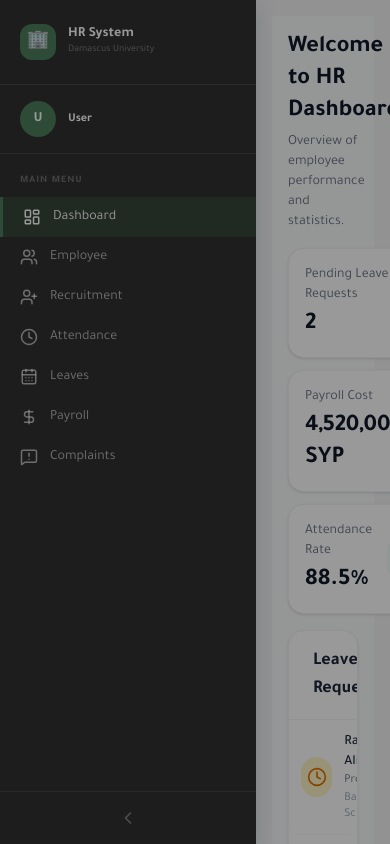
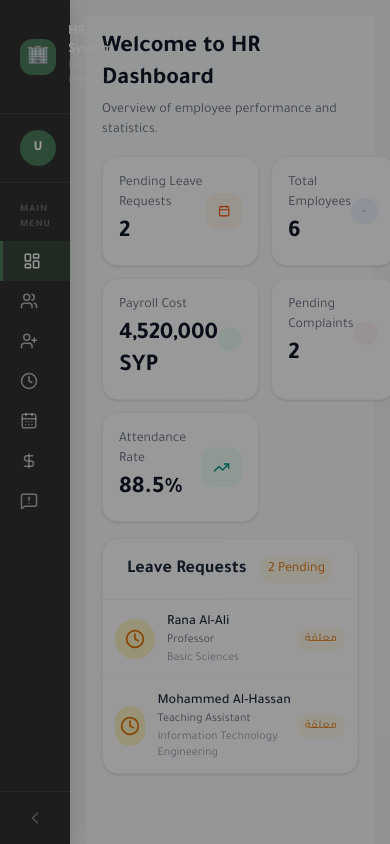
Before and after one commit to sanam2025/HR-system-, a React (Vite) app: page /Hr in a window 390 px wide. Built offline with nearby package versions, Linux system fonts and the light colour scheme.

Commit message:
edit responseve

```diff
--- a/src/core/modules/HR/Components/Special_Components/JobPostingForm.tsx
+++ b/src/core/modules/HR/Components/Special_Components/JobPostingForm.tsx
@@ -1,7 +1,15 @@
 // core/modules/HR/Components/Special_Components/JobPostingForm.tsx
 import React, { useState } from "react";
-import { X, Briefcase, Building2, Users, User, AlertCircle, Send } from "lucide-react";
-import type{ JobPostingData } from "../../types/recruitment.types";
+import {
+  X,
+  Briefcase,
+  Building2,
+  Users,
+  User,
+  AlertCircle,
+  Send,
+} from "lucide-react";
+import type { JobPostingData } from "../../types/recruitment.types";
 
 interface JobPostingFormProps {
   isOpen: boolean;
@@ -24,7 +32,11 @@ const priorities = [
   { value: "low" as const, label: "Low", color: "text-green-600" },
 ];
 
-export const JobPostingForm: React.FC<JobPostingFormProps> = ({ isOpen, onClose, onSubmit }) => {
+export const JobPostingForm: React.FC<JobPostingFormProps> = ({
+  isOpen,
+  onClose,
+  onSubmit,
+}) => {
   const [formData, setFormData] = useState<JobPostingData>({
     jobTitle: "",
     department: "",
@@ -36,9 +48,13 @@ export const JobPostingForm: React.FC<JobPostingFormProps> = ({ isOpen, onClose,
     deadline: "",
   });
 
-  const handleChange = (e: React.ChangeEvent<HTMLInputElement | HTMLSelectElement | HTMLTextAreaElement>) => {
+  const handleChange = (
+    e: React.ChangeEvent<
+      HTMLInputElement | HTMLSelectElement | HTMLTextAreaElement
+    >,
+  ) => {
     const { name, value } = e.target;
-    setFormData(prev => ({ ...prev, [name]: value }));
+    setFormData((prev) => ({ ...prev, [name]: value }));
   };
 
   const handleSubmit = (e: React.FormEvent) => {
@@ -59,13 +75,18 @@ export const JobPostingForm: React.FC<JobPostingFormProps> = ({ isOpen, onClose,
   if (!isOpen) return null;
 
   return (
-    <div className="fixed inset-0 bg-black/50 flex items-center justify-center z-50 p-4" dir="ltr">
+    <div
+      className="fixed inset-0 bg-black/50 flex items-center justify-center z-50 p-4"
+      dir="ltr"
+    >
       <div className="bg-white rounded-2xl shadow-xl w-full max-w-2xl max-h-[90vh] overflow-y-auto">
         {/* Header */}
-        <div className="sticky top-0 bg-white border-b border-gray-100 px-6 py-4 flex justify-between items-center">
+        <div className="sticky top-0 bg-white z-40 border-b border-gray-100 px-6 py-4 flex justify-between items-center">
           <div className="flex items-center gap-2">
             <Briefcase className="w-5 h-5 text-blue-600" />
-            <h2 className="text-xl font-semibold text-gray-800">Post New Job Opening</h2>
+            <h2 className="text-xl font-semibold text-gray-800">
+              Post New Job Opening
+            </h2>
           </div>
           <button
             onClick={onClose}
@@ -111,8 +132,10 @@ export const JobPostingForm: React.FC<JobPostingFormProps> = ({ isOpen, onClose,
                 className="w-full pl-10 pr-4 py-2 border border-gray-200 rounded-lg focus:ring-2 focus:ring-blue-500 focus:border-blue-500 outline-none appearance-none bg-white"
               >
                 <option value="">Select Department</option>
-                {departments.map(dept => (
-                  <option key={dept} value={dept}>{dept}</option>
+                {departments.map((dept) => (
+                  <option key={dept} value={dept}>
+                    {dept}
+                  </option>
                 ))}
               </select>
             </div>
@@ -149,8 +172,10 @@ export const JobPostingForm: React.FC<JobPostingFormProps> = ({ isOpen, onClose,
                   onChange={handleChange}
                   className="w-full pl-10 pr-4 py-2 border border-gray-200 rounded-lg focus:ring-2 focus:ring-blue-500 focus:border-blue-500 outline-none appearance-none bg-white"
                 >
-                  {priorities.map(p => (
-                    <option key={p.value} value={p.value}>{p.label}</option>
+                  {priorities.map((p) => (
+                    <option key={p.value} value={p.value}>
+                      {p.label}
+                    </option>
                   ))}
                 </select>
               </div>
--- a/src/core/modules/HR/Components/Special_Components/PayrollTableRow.tsx
+++ b/src/core/modules/HR/Components/Special_Components/PayrollTableRow.tsx
@@ -3,14 +3,12 @@ import React from "react";
 import { Eye, Edit, DollarSign, FileText, CheckCircle } from "lucide-react";
 import type { PayrollRecord, PayrollStatus } from "../../types/payroll.types";
 import { statusConfig, formatSalary } from "../../types/payroll.types";
-
 interface PayrollTableRowProps {
   record: PayrollRecord;
   onView: (record: PayrollRecord) => void;
   onEdit: (record: PayrollRecord) => void;
   onStatusChange: (record: PayrollRecord, status: PayrollStatus) => void;
 }
-
 const actionButtons: Record<
   PayrollStatus,
   { label: string; icon: React.ReactNode; color: string }
@@ -36,7 +34,6 @@ const actionButtons: Record<
     color: "text-emerald-600 hover:bg-emerald-50",
   },
 };
-
 export const PayrollTableRow: React.FC<PayrollTableRowProps> = ({
   record,
   onView,
@@ -45,7 +42,6 @@ export const PayrollTableRow: React.FC<PayrollTableRowProps> = ({
 }) => {
   const status = statusConfig[record.status];
   const action = actionButtons[record.status];
-
   const handleActionClick = (e: React.MouseEvent) => {
     e.stopPropagation();
     if (record.status === "issued") {
@@ -56,7 +52,6 @@ export const PayrollTableRow: React.FC<PayrollTableRowProps> = ({
       onStatusChange(record, "issued");
     }
   };
-
   return (
     <tr className="hover:bg-gray-50/50 transition-colors cursor-pointer group">
       <td className="px-5 py-3.5">
@@ -135,5 +130,4 @@ export const PayrollTableRow: React.FC<PayrollTableRowProps> = ({
     </tr>
   );
 };
-
 export default PayrollTableRow;
--- a/src/index.css
+++ b/src/index.css
@@ -175,9 +175,34 @@ svg {
 button {
   cursor: pointer !important;
 }
+
 /* ========================================
    MODAL STYLES (DO NOT CHANGE)
    ======================================== */
 .fixed.inset-0 {
   z-index: 99999 !important;
 }
+/* ========================================
+   SIDEBAR FIX - ONLY THIS
+   ======================================== */
+
+/* فقط للشاشات الصغيرة - تعديل عرض السايد بار والمحتوى */
+@media (max-width: 768px) {
+  .fixed.left-0 {
+    width: 70px !important;
+  }
+
+  main {
+    margin-left: 70px !important;
+  }
+}
+
+@media (min-width: 769px) and (max-width: 1024px) {
+  .fixed.left-0 {
+    width: 80px !important;
+  }
+
+  main {
+    margin-left: 80px !important;
+  }
+}
--- a/src/shared/routes/HRRoute.tsx
+++ b/src/shared/routes/HRRoute.tsx
@@ -20,7 +20,7 @@ const route = createBrowserRouter([
       { path: "leaves", element: <Leaves /> },
       { path: "recruitment", element: <Recruitment /> },
       { path: "payroll", element: <Payroll /> },
-      { path: "Attendance", element: <Attendance /> },
+
     ],
   },
 ]);
```
